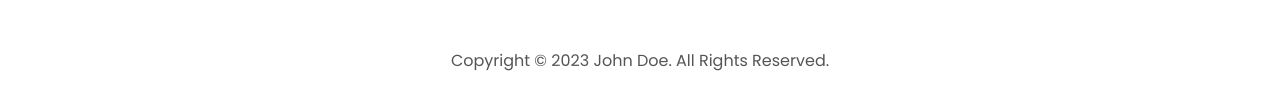
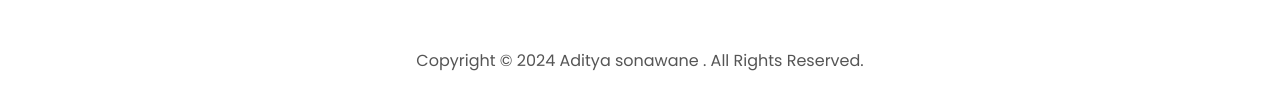
Before and after one commit to aditya9309/html-css-js-portfolio-tutorial-2-main, a plain HTML site: page index.html in a window 1280 px wide. Shown: the part 4566-4676 px from the top of the page. Drawn offline with Linux system fonts and the light colour scheme.

Commit message:
Update index.html

```diff
--- a/index.html
+++ b/index.html
@@ -375,7 +375,8 @@
           </ul>
         </div>
       </nav>
-      <p>Copyright &#169; 2023 John Doe. All Rights Reserved.</p>
+      <p>Copyright &#169; 2024 Aditya sonawane
+        . All Rights Reserved.</p>
     </footer>
     <script src="script.js"></script>
   </body>
```
